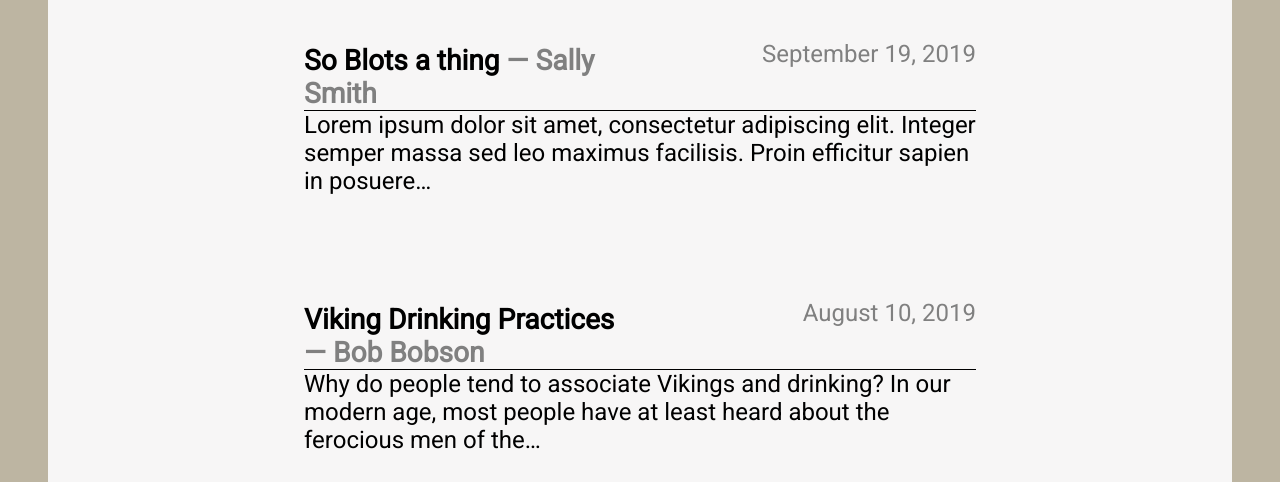
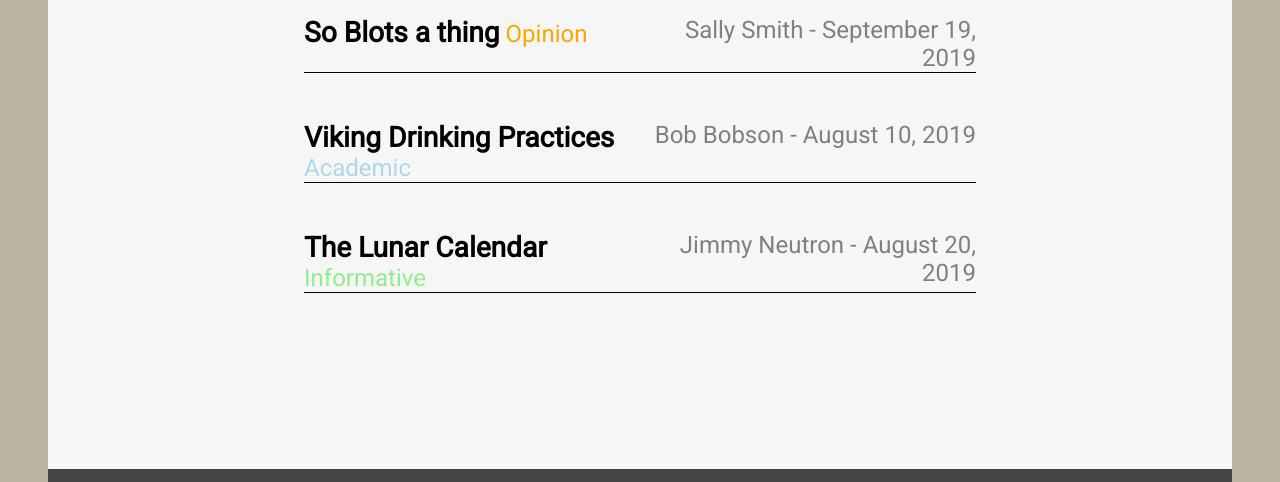
Before and after one commit to SalixArctica/ahh, a Gatsby site: page /blog in a window 1280 px wide. Shown: the part 294-776 px from the top of the page. Built offline with nearby package versions, Linux system fonts and the light colour scheme; Gatsby itself is replaced by a stand-in of ours.

Commit message:
small prep for netlify cms

```diff
--- /dev/null
+++ b/src/components/blogEntry.js
@@ -0,0 +1,55 @@
+import React from 'react';
+import styled from 'styled-components';
+import Grid from '../components/Grid'
+import { Link } from 'gatsby';
+
+const colorFromType = (type) => {
+    switch(type) {
+        case "Academic":
+            return "lightblue";
+        case "Opinion":
+            return "Orange";
+        case "Informative":
+            return "lightgreen";
+    }
+}
+
+const TypeTag = styled.p`
+    margin: 1rem auto;
+    color: ${props => colorFromType(props.type)};
+    display: inline;
+`
+
+const Title = styled.h3`
+    display: inline;
+`
+
+const BlogEntry = styled.div`
+    margin: 0 0 3rem 0;
+    border-bottom: 1px solid black;
+`
+
+const AuthorDateInfo = styled.p`
+    color: grey;
+    text-align: right;
+    margin: 0;
+`
+
+
+
+export default ({data}) => (
+    <Link to={data.fields.slug}>
+        <BlogEntry>
+            <Grid>
+                <div>
+                    <Title>{data.frontmatter.title}</Title>
+                    <TypeTag type={data.frontmatter.type}> {data.frontmatter.type}</TypeTag>
+                </div>
+                <div>
+                    <AuthorDateInfo>{data.frontmatter.author} - {data.frontmatter.date}</AuthorDateInfo>
+                </div>
+            </Grid>
+
+        </BlogEntry>
+    </Link>
+)
--- a/src/pages/blog.js
+++ b/src/pages/blog.js
@@ -3,7 +3,8 @@ import { graphql, Link } from "gatsby"
 import Layout from "../components/Layout"
 import Container from '../components/Container'
 import Banner from '../components/Banner'
-import Grid from '../components/Grid'
+import BlogEntry from '../components/blogEntry';
+
 
 export default ({ data }) => {
   console.log(data)
@@ -14,20 +15,7 @@ export default ({ data }) => {
       </Banner>
       <Container>
         {data.allMarkdownRemark.edges.map(({ node }) => (
-          <Link to={node.fields.slug}>
-            <div key={node.id}  style={{"marginBottom": "5rem"}}>
-              <Grid style={{borderBottom: '1px solid black'}}>
-              <h3 style={{marginBottom: '0px'}}>
-                {node.frontmatter.title}{" "}
-                <span style={{color: 'grey'}}>
-                  — {node.frontmatter.author}
-                </span>
-              </h3>
-              <p style={{marginBottom: '0', verticalAlign: 'baseline', textAlign: 'right', color: 'grey'}}>{node.frontmatter.date}</p>
-              </Grid>
-              <p style={{marginTop: '0'}}>{node.excerpt}</p>
-            </div>
-          </Link>
+          <BlogEntry data={node}/>
         ))}
       </Container>
     </Layout>
@@ -45,6 +33,7 @@ export const query = graphql`
             title
             author
             date(formatString: "MMMM DD, YYYY")
+            type
           }
           fields {
             slug
--- a/static/markdown/SoBlotsathing.md
+++ b/static/markdown/SoBlotsathing.md
@@ -2,6 +2,7 @@
 title: "So Blots a thing"
 author: "Sally Smith"
 date: "2019-09-19"
+type: "Opinion"
 ---
 
 Lorem ipsum dolor sit amet, consectetur adipiscing elit. Integer semper massa sed leo maximus facilisis. Proin efficitur sapien in posuere placerat. Aenean quis dolor non felis aliquam aliquam. Ut ac turpis et est pretium finibus. Sed nec ante sed turpis sollicitudin gravida. Pellentesque efficitur vehicula dolor, ac fermentum augue laoreet ac. Vestibulum ante ipsum primis in faucibus orci luctus et ultrices posuere cubilia Curae; Nunc in pulvinar turpis. Duis imperdiet faucibus blandit.
--- a/static/markdown/drinking.md
+++ b/static/markdown/drinking.md
@@ -2,6 +2,7 @@
 title: "Viking Drinking Practices"
 author: "Bob Bobson"
 date: "2019-08-10"
+type: "Academic"
 ---
 
 Why do people tend to associate Vikings and drinking? In our modern age, most people have at least heard about the ferocious men of the North and their mighty feats but were the Vikings just drunkards, ready to gulp down any alcoholic beverages in between two longship raids? The answer is actually much more complicated and fascinating than that.
--- a/static/markdown/lunar-calendar.md
+++ b/static/markdown/lunar-calendar.md
@@ -2,6 +2,7 @@
 title: "The Lunar Calendar"
 author: "Jimmy Neutron"
 date: "2019-08-20"
+type: "Informative"
 ---
 
 Why do people tend to associate Vikings and drinking? In our modern age, most people have at least heard about the ferocious men of the North and their mighty feats but were the Vikings just drunkards, ready to gulp down any alcoholic beverages in between two longship raids? The answer is actually much more complicated and fascinating than that.
```
